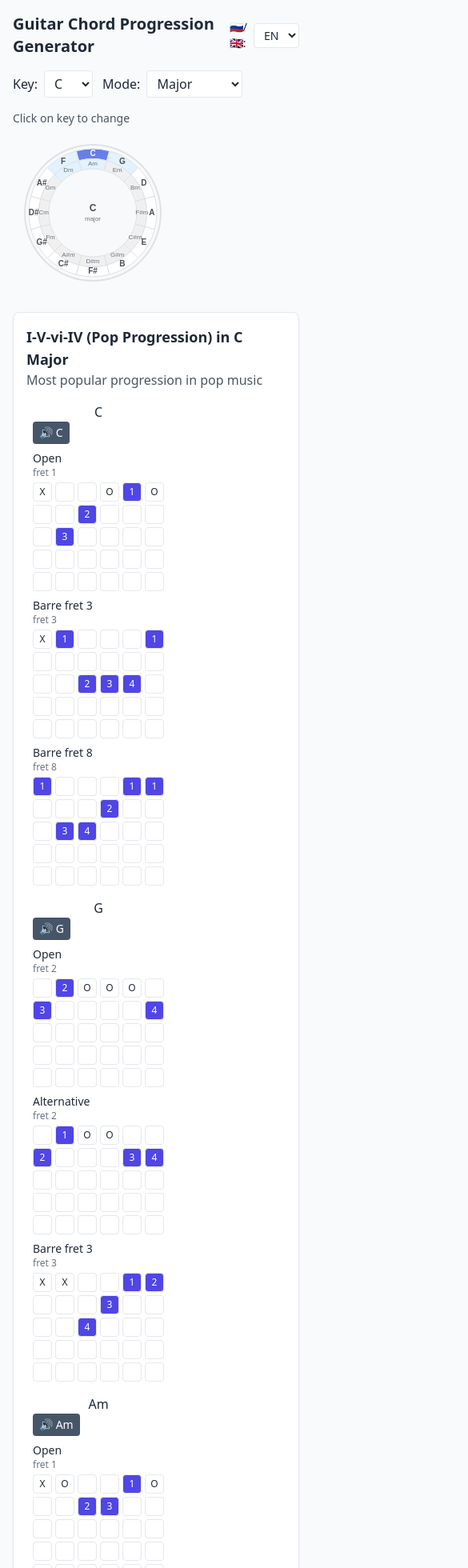
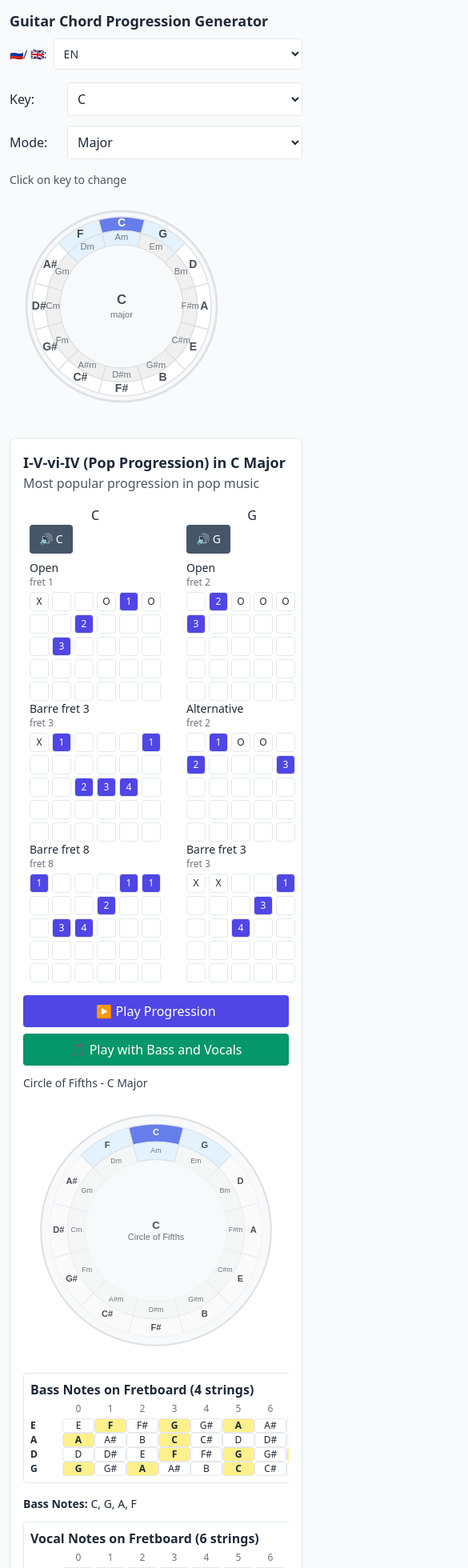
Before and after one commit to alexrett/circle-chords, a React (Vite) app: page / in a window 390 px wide. Shown: the top 1960 px of the page at 80% size, 585 px wide, since content can reach past the window. Built offline with nearby package versions, Linux system fonts and the light colour scheme.

Commit message:
refactor: enhance layout and styling for better responsiveness and accessibility

```diff
--- a/src/App.tsx
+++ b/src/App.tsx
@@ -68,9 +68,9 @@ export default function App() {
   const { t, i18n } = useTranslation()
 
   return (
-    <div className="max-w-[1100px] mx-auto p-4">
-      <header className="flex items-center justify-between gap-3">
-        <h1 className="m-0 text-xl font-semibold">{t('app.title') || 'Guitar Progression Generator'}</h1>
+    <div className="max-w-[1100px] mx-auto p-3 sm:p-4">
+      <header className="flex flex-col sm:flex-row items-start sm:items-center justify-between gap-2 sm:gap-3">
+        <h1 className="m-0 text-lg sm:text-xl font-semibold">{t('app.title') || 'Guitar Progression Generator'}</h1>
         <LanguageSelector value={i18n.language} onChange={() => { /* i18n handles language change */ }} />
       </header>
 
--- a/src/components/ChordDiagram.tsx
+++ b/src/components/ChordDiagram.tsx
@@ -56,12 +56,16 @@ export default function ChordDiagram({ chordName, variations, onPlay }: { chordN
   const { t } = useTranslation()
   return (
     <div className="space-y-2">
-      <button className="inline-flex items-center gap-2 rounded bg-slate-600 text-white px-2 py-1 hover:bg-slate-700 text-sm" title={`${t('progressions.playChord') || 'Play'} ${chordName}`} onClick={onPlay}>
+      <button className="inline-flex items-center gap-2 rounded bg-slate-600 text-white px-3 py-2 hover:bg-slate-700 text-sm" title={`${t('progressions.playChord') || 'Play'} ${chordName}`} onClick={onPlay}>
         {(t('progressions.playChord') as string || 'Play') + ' ' + chordName}
       </button>
-      {variations.map((v, i) => (
-        <Variation key={i} variation={v} />
-      ))}
+      <div className="overflow-x-auto">
+        <div className="min-w-[160px]">
+          {variations.map((v, i) => (
+            <Variation key={i} variation={v} />
+          ))}
+        </div>
+      </div>
     </div>
   )
 }
--- a/src/components/CircleWrapper.tsx
+++ b/src/components/CircleWrapper.tsx
@@ -65,7 +65,12 @@ export default function CircleWrapper({ keySig, mode, chords, progressionName: _
   return (
     <div className="circle-container">
       <h4 className="my-2 text-sm text-gray-700">{circleTitle}</h4>
-      <svg width={size} height={size} className="circle-of-fifths">
+      <svg
+        viewBox={`0 0 ${size} ${size}`}
+        className="circle-of-fifths w-full max-w-[340px] md:max-w-[420px] h-auto"
+        role="img"
+        aria-label={String(circleTitle)}
+      >
         <circle cx={cx} cy={cy} r={outer + 10} fill="#f8f9fa" stroke="#dee2e6" strokeWidth={2} />
         {angles.map((a, i) => {
           const a1 = a - Math.PI / 12
--- a/src/components/Fretboards.tsx
+++ b/src/components/Fretboards.tsx
@@ -23,7 +23,8 @@ export function BassFretboard({ notes, title, notesList = DEFAULT_NOTES }: { not
   const openStrings = ['E', 'A', 'D', 'G']
   const numFrets = 12
   return (
-    <div className="inline-block border rounded p-2 mb-2 overflow-x-auto bg-white">
+    <div className="w-full overflow-x-auto">
+      <div className="inline-block border rounded p-2 mb-2 bg-white min-w-[640px]">
         {title && (
           <div className="font-bold mb-1">{title}</div>
         )}
@@ -41,6 +42,7 @@ export function BassFretboard({ notes, title, notesList = DEFAULT_NOTES }: { not
           </div>
         ))}
       </div>
+    </div>
   )
 }
 
@@ -48,7 +50,8 @@ export function VocalFretboard({ notes, title, notesList = DEFAULT_NOTES }: { no
   const openStrings = ['E', 'A', 'D', 'G', 'B', 'E']
   const numFrets = 12
   return (
-    <div className="inline-block border rounded p-2 mb-2 overflow-x-auto bg-white">
+    <div className="w-full overflow-x-auto">
+      <div className="inline-block border rounded p-2 mb-2 bg-white min-w-[640px]">
         {title && (
           <div className="font-bold mb-1">{title}</div>
         )}
@@ -66,6 +69,7 @@ export function VocalFretboard({ notes, title, notesList = DEFAULT_NOTES }: { no
           </div>
         ))}
       </div>
+    </div>
   )
 }
 
--- a/src/components/InteractiveCircle.tsx
+++ b/src/components/InteractiveCircle.tsx
@@ -51,7 +51,12 @@ export default function InteractiveCircle({ keyValue: keySig, modeValue: mode, o
   return (
     <div className="interactive-circle-container">
       <h4 className="my-2 text-sm text-gray-600">{t('circle.clickToChange') || 'Click to change key'}</h4>
-      <svg width={size} height={size} className="circle-of-fifths interactive-circle">
+      <svg
+        viewBox={`0 0 ${size} ${size}`}
+        className="circle-of-fifths interactive-circle w-full max-w-[280px] md:max-w-[320px] h-auto"
+        role="img"
+        aria-label={t('circle.clickToChange') as string}
+      >
         <circle cx={cx} cy={cy} r={outer + 5} fill="#f8f9fa" stroke="#dee2e6" strokeWidth="2" />
         {angles.map((a, i) => {
           const a1 = a - Math.PI / 12
--- a/src/components/KeyModeSelector.tsx
+++ b/src/components/KeyModeSelector.tsx
@@ -7,10 +7,10 @@ export default function KeyModeSelector({ notes, keyValue, modeValue, onChange,
   const modes = modeValues.map((mv) => ({ value: mv, label: (t(`modes.${mv}`) as string) || mv }))
 
   return (
-    <div className="flex items-center gap-3 flex-wrap">
+    <div className="grid grid-cols-1 sm:grid-cols-2 gap-3 items-center">
       <label className="inline-flex items-center gap-2">
-        <span>{t('controls.key') || 'Key'}</span>
-        <select className="border rounded px-2 py-1 bg-white" value={keyValue} onChange={(e) => onChange(e.target.value, modeValue)} id="key-select">
+        <span className="w-16 sm:w-auto">{t('controls.key') || 'Key'}</span>
+        <select className="flex-1 border rounded px-2 py-2 bg-white" value={keyValue} onChange={(e) => onChange(e.target.value, modeValue)} id="key-select">
           {notes.map(n => (
             <option key={n} value={n}>{t(`notes.${n}`) || n}</option>
           ))}
@@ -18,8 +18,8 @@ export default function KeyModeSelector({ notes, keyValue, modeValue, onChange,
       </label>
 
       <label className="inline-flex items-center gap-2">
-        <span>{t('controls.mode') || 'Mode'}</span>
-        <select className="border rounded px-2 py-1 bg-white" value={modeValue} onChange={(e) => onChange(keyValue, e.target.value)} id="mode-select">
+        <span className="w-16 sm:w-auto">{t('controls.mode') || 'Mode'}</span>
+        <select className="flex-1 border rounded px-2 py-2 bg-white" value={modeValue} onChange={(e) => onChange(keyValue, e.target.value)} id="mode-select">
           {modes.map(m => (
             <option key={m.value} value={m.value}>{m.label}</option>
           ))}
--- a/src/components/LanguageSelector.tsx
+++ b/src/components/LanguageSelector.tsx
@@ -9,10 +9,10 @@ export default function LanguageSelector({ value, onChange }: { value: string; o
   }, [])
 
   return (
-    <label className="inline-flex items-center gap-2 text-sm">
-      <span>{(i18n.t('controls.language') as string) || 'Language'}</span>
+    <label className="inline-flex items-center gap-2 text-sm w-full sm:w-auto">
+      <span className="whitespace-nowrap">{(i18n.t('controls.language') as string) || 'Language'}</span>
       <select
-        className="border rounded px-2 py-1 bg-white"
+        className="border rounded px-2 py-2 bg-white w-full sm:w-auto"
         value={value}
         onChange={(e) => { setLanguage(e.target.value); onChange(e.target.value) }}
         id="language-select"
--- a/src/components/ProgressionCard.tsx
+++ b/src/components/ProgressionCard.tsx
@@ -56,9 +56,9 @@ export default function ProgressionCard({ progression, keySig, mode, majorKeys =
         <p className="mb-4 text-gray-600">{descriptionText}</p>
       )}
 
-      <div className="flex gap-4 flex-wrap">
+      <div className="flex gap-4 overflow-x-auto pb-2 -mx-2 px-2">
         {progression.chords.map((chord, idx) => (
-          <div key={idx} className="flex flex-col items-center mx-2">
+          <div key={idx} className="flex-shrink-0 flex flex-col items-center mx-2 min-w-[140px]">
             <div className="font-medium">{chord.name}</div>
             <ChordDiagram
               chordName={chord.name}
@@ -72,11 +72,11 @@ export default function ProgressionCard({ progression, keySig, mode, majorKeys =
       </div>
 
       <div className="flex gap-2 flex-wrap mt-2">
-        <button className="inline-flex items-center gap-2 rounded bg-indigo-600 text-white px-3 py-1.5 hover:bg-indigo-700" onClick={async () => {
+        <button className="w-full sm:w-auto inline-flex justify-center items-center gap-2 rounded bg-indigo-600 text-white px-3 py-2 hover:bg-indigo-700" onClick={async () => {
           await chordPlayer.playProgression(progression.chords)
         }}>{t('progressions.playProgression') || 'Play progression'}</button>
 
-        <button className="inline-flex items-center gap-2 rounded bg-emerald-600 text-white px-3 py-1.5 hover:bg-emerald-700" onClick={async () => {
+        <button className="w-full sm:w-auto inline-flex justify-center items-center gap-2 rounded bg-emerald-600 text-white px-3 py-2 hover:bg-emerald-700" onClick={async () => {
           await chordPlayer.playFullArrangement(
             progression.chords,
             bassNotes,
```
Lines whose indentation alone changed are shown as unchanged.
